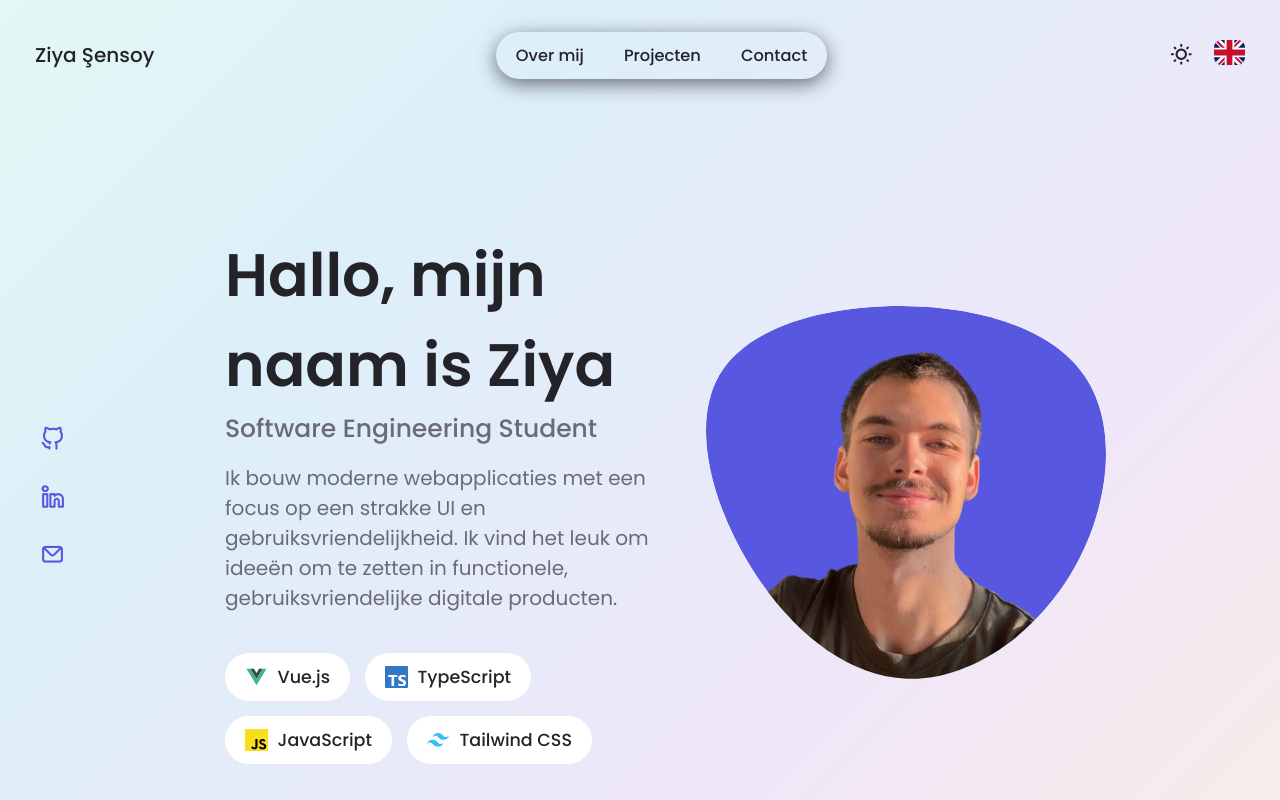
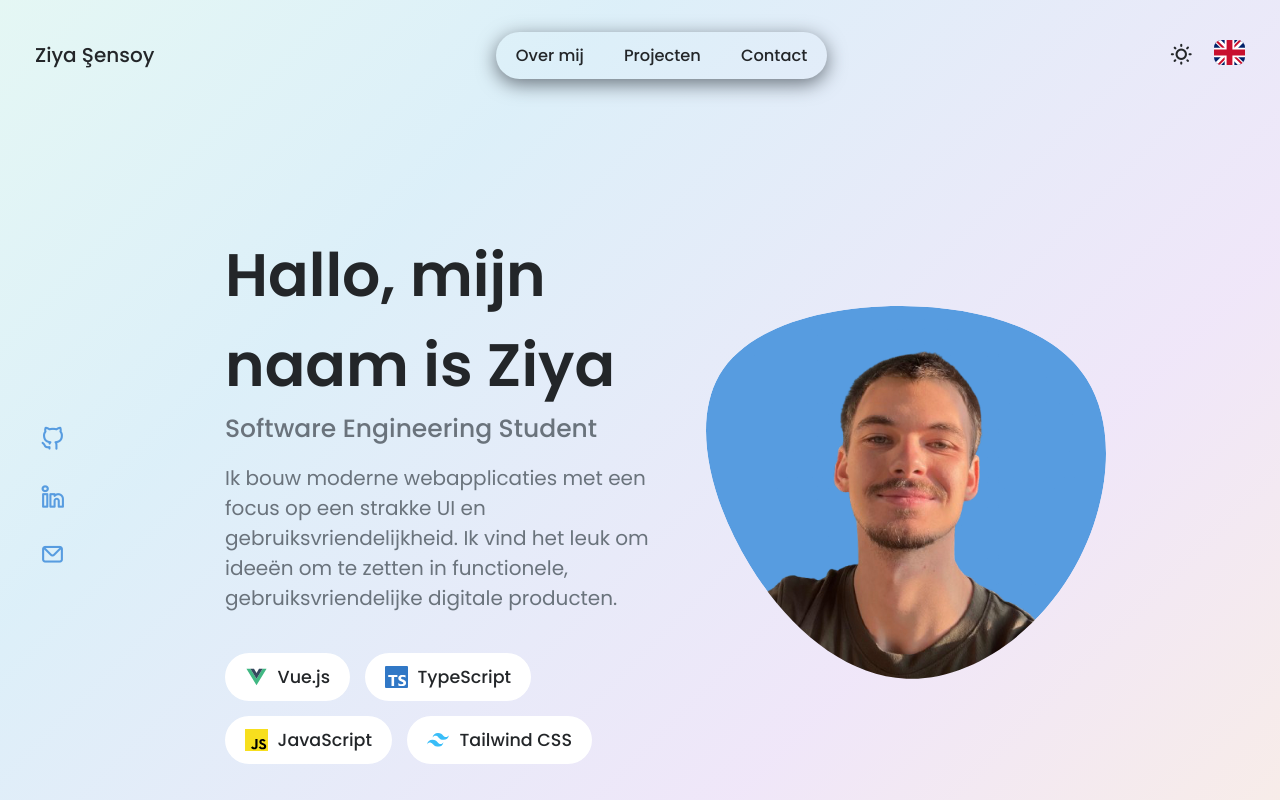
Before and after one commit to ziyasensoy/Portfolio, a Nuxt app: page / in a window 1280 px wide. Shown: the top 800 px of the page. Built offline with nearby package versions, Linux system fonts and the light colour scheme.

Commit message:
style: change hue-color to light blue

```diff
--- a/app/assets/css/main.css
+++ b/app/assets/css/main.css
@@ -6,7 +6,7 @@
 
   /*========= COLORS ========= */
   /* Change favorite color*/
-  --hue-color: 240; /*purple 250 - green 142 - blue 210 - pink 340 */
+  --hue-color: 210; /*purple 250 - green 142 - blue 210 - pink 340 */
 
   /* HSL color mode */
   --first-color: hsl(var(--hue-color), 69%, 61%);
```
